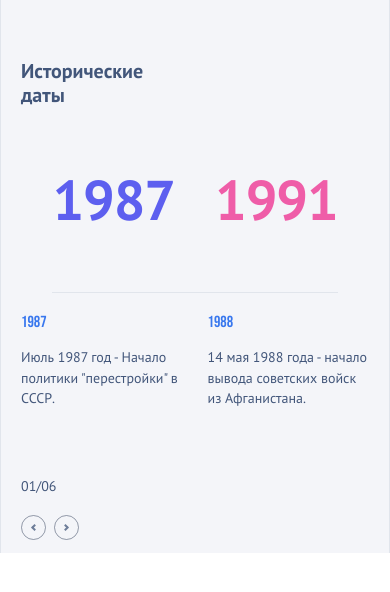
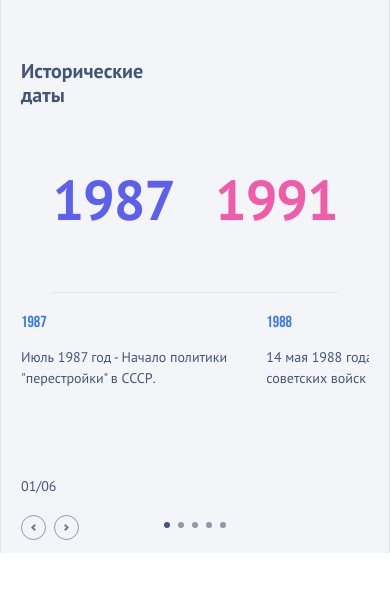
Before and after one commit to LDS196/test-slider, a React (Create React App) app: page / in a window 390 px wide. Shown: the top 592 px of the page. Built offline with nearby package versions, Linux system fonts and the light colour scheme.

Commit message:
fix styles for pagination

```diff
--- a/src/components/Slider/Slider.module.scss
+++ b/src/components/Slider/Slider.scss
@@ -25,3 +25,22 @@
     display: none;
   }
 }
+.swiper {
+  position: static !important;
+  cursor: grab;
+}
+.swiper-pagination{
+  display: none;
+  @media screen and (max-width: 550px) {
+    display: block;
+  }
+}
+.swiper-pagination .swiper-pagination-bullet {
+  opacity: 1;
+  background-color: $colorSmallRound;
+  width: 6px;
+  height: 6px;
+}
+.swiper-pagination .swiper-pagination-bullet-active {
+  background-color:$colorText ;
+}
--- a/src/components/Slider/Slider.tsx
+++ b/src/components/Slider/Slider.tsx
@@ -3,12 +3,11 @@ import {Navigation, Pagination, Scrollbar, A11y} from 'swiper/modules';
 import {useSwiper} from 'swiper/react';
 import {Swiper, SwiperSlide} from 'swiper/react';
 import {Event} from "../../data/data";
-
+import './Slider.scss'
 import 'swiper/css';
 import 'swiper/css/navigation';
 import 'swiper/css/pagination';
 import SlideItem from "./SlideItem/SlideItem";
-import s from './Slider.module.scss'
 import {SlidePrevButton} from "./SlidePrevButton/SlidePrevButton";
 import SlideNextButton from "./SlideNextButton/SlideNextButton";
 
@@ -28,44 +27,41 @@ const Slider = ({events}: Props) => {
 
   return (
 
-    <div className={s.slider}>
+    <div className='slider'>
       <Swiper
 
         // @ts-ignore
         modules={[Navigation, Pagination, Scrollbar, A11y]}
         spaceBetween={20}
         slidesPerView={1.5}
-        pagination={{
-          clickable:true,
-        }}
+        pagination={
+          {clickable: true,}
+        }
         breakpoints={{
-          100: {
-            pagination:true,
+          400: {
             spaceBetween: 25,
             slidesPerView:2
           },
           768: {
-            pagination:false,
             spaceBetween: 40,
             slidesPerView:2
           },
           1024: {
             slidesPerView: 3,
-            pagination:false,
             spaceBetween: 80,
 
           },
 
         }}
       >
-        <div className={s.prevButton}>
+        <div className='prevButton'>
           <SlidePrevButton/>
         </div>
 
         {slides}
 
 
-        <div className={s.nextButton}>
+        <div className='nextButton'>
           <SlideNextButton/>
         </div>
 
--- a/src/index.scss
+++ b/src/index.scss
@@ -30,23 +30,3 @@ img {
   max-width: 100%;
   height: auto;
 }
-
-.swiper-slide {
-  //max-width: 400px !important;
-  //@media screen and (max-width: 550px) {
-  //  max-width: 166px !important;  }
-}
-
-.swiper {
-  position: static !important;
-  cursor: grab;
-}
-.swiper-pagination .swiper-pagination-bullet {
-  opacity: 1;
-  background-color: $colorSmallRound;
-  width: 6px;
-  height: 6px;
-}
-.swiper-pagination .swiper-pagination-bullet-active {
-  background-color:$colorText ;
-}
```
